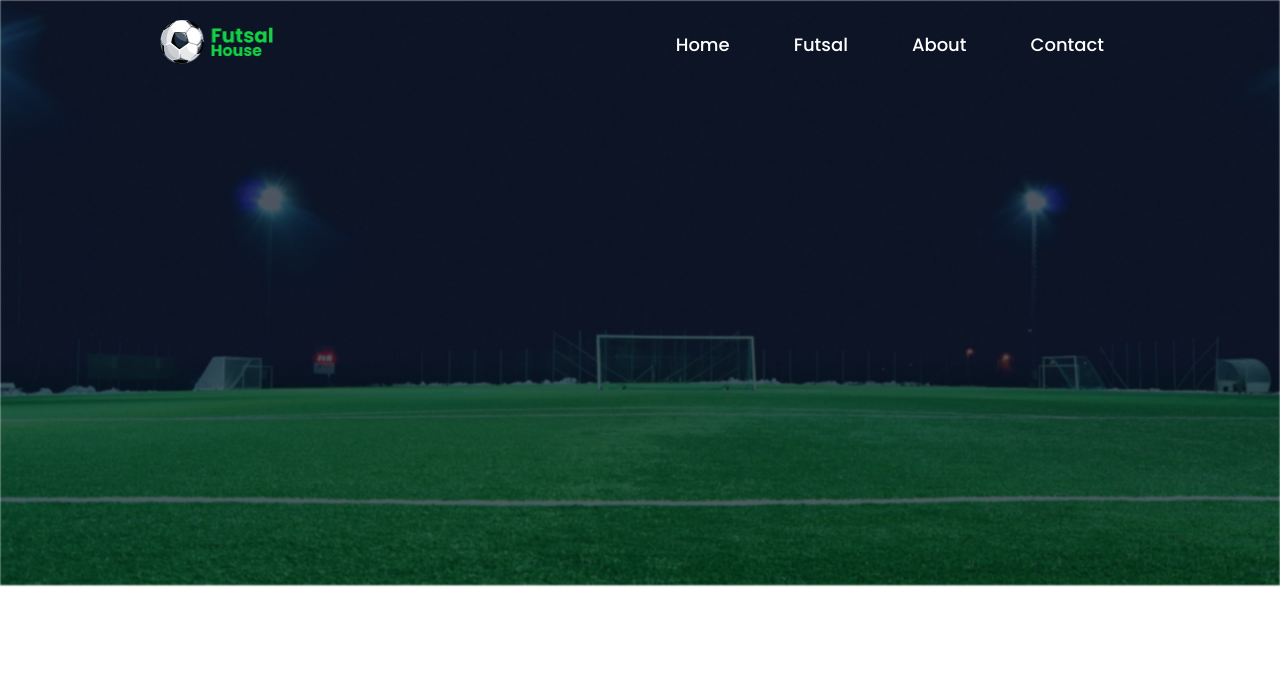
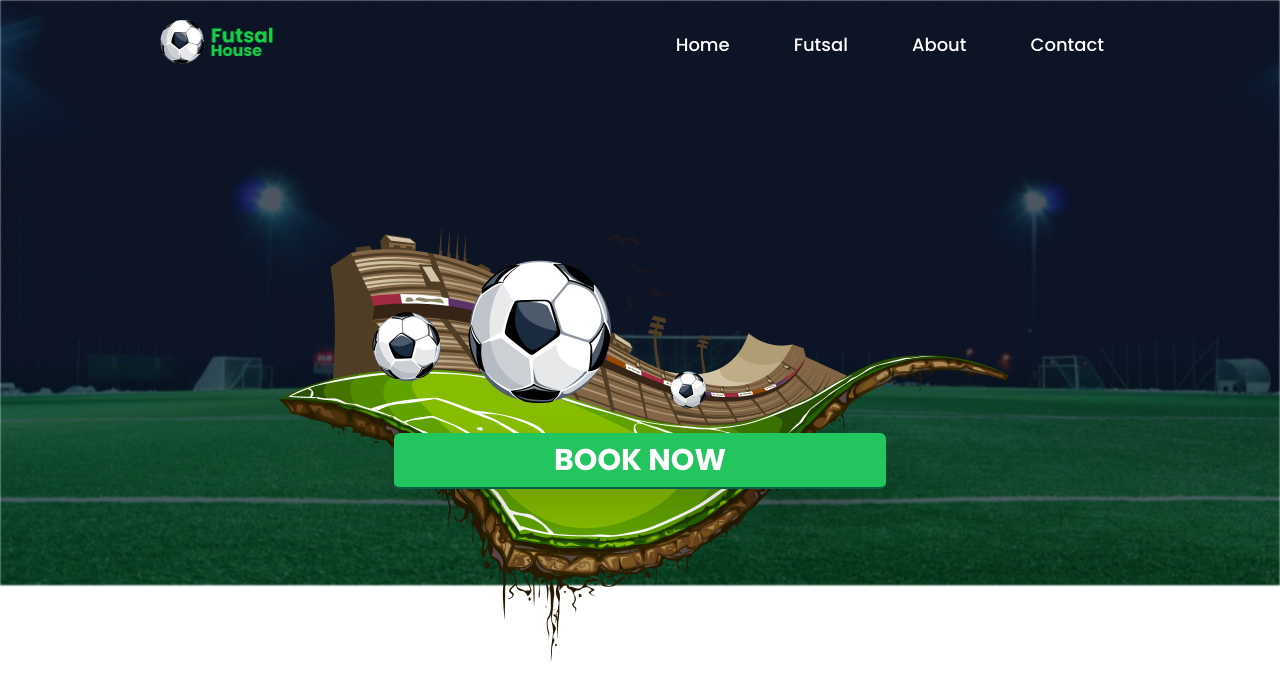
Before and after one commit to BetisRai/futsal-house, a Next.js app: page / in a window 1280 px wide. Shown: the top 688 px of the page. Built offline with nearby package versions, Linux system fonts and the light colour scheme.

Commit message:
added hero

```diff
--- /dev/null
+++ b/components/Navbar/index.tsx
@@ -0,0 +1,31 @@
+import Image from 'next/image';
+
+export default function Navbar() {
+  return (
+    <nav className="w-full flex justify-between items-center px-40 py-5">
+      <div>
+        <Image
+          src="/images/logo.png"
+          alt="Futsal House Logo"
+          width="114px"
+          height="44px"
+          layout="intrinsic"
+        />
+      </div>
+      <ul className="flex justify-between gap-8">
+        <li className="px-4 text-lg font-medium text-white border-b-2 border-b-transparent hover:border-b-white transition-all">
+          <a href="#"> Home </a>
+        </li>
+        <li className="px-4 text-lg font-medium text-white border-b-2 border-b-transparent hover:border-b-white transition-all">
+          <a href="#"> Futsal </a>
+        </li>
+        <li className="px-4 text-lg font-medium text-white border-b-2 border-b-transparent hover:border-b-white transition-all">
+          <a href="#"> About </a>
+        </li>
+        <li className="px-4 text-lg font-medium text-white border-b-2 border-b-transparent hover:border-b-white transition-all">
+          <a href="#"> Contact </a>
+        </li>
+      </ul>
+    </nav>
+  );
+}
--- a/pages/index.tsx
+++ b/pages/index.tsx
@@ -1,6 +1,7 @@
 import type { NextPage } from "next";
 import Head from "next/head";
 import Image from "next/image";
+import Navbar from "../components/Navbar";
 
 const Home: NextPage = () => {
   return (
@@ -16,37 +17,18 @@ const Home: NextPage = () => {
 
       <main className="">
         <div className="relative">
+          <Navbar/>
           <div className="w-full h-full absolute top-0 -z-10">
-            <Image src="/images/cover.png" width="1440px" height="660px" layout="responsive"/>
+            <Image alt="Futsal House - Cover photo" src="/images/cover.png" width="1440px" height="660px" layout="responsive"/>
           </div>
+	  <div className="relative flex justify-center items-center">
+	    <Image alt="Futsal House - Stadium Grahpic" src="/images/hero_graphic.png" width={"770"} height={"580"} quality={100}/>
+	    <button className="absolute h-14 px-40 mt-40 bg-green-500 rounded-md shadow-2xl border-b-2 border-b-emerald-800 hover:bg-green-600 hover:scale-105 transition-all">
+	      <p className="font-bold text-3xl text-white"> BOOK NOW </p>
+            </button>
+          </div>
+        </div>
 
-          <nav className="w-full flex justify-between items-center px-40 py-5">
-            <div>
-              <Image
-                src="/images/logo.png"
-                alt="Futsal House Logo"
-                width="114px"
-                height="44px"
-                layout="intrinsic"
-              />
-            </div>
-            <ul className="flex justify-between gap-8">
-              <li className="px-4 text-lg font-medium text-white border-b-2 border-b-transparent hover:border-b-white transition-all">
-                <a href="#"> Home </a>
-              </li>
-              <li className="px-4 text-lg font-medium text-white border-b-2 border-b-transparent hover:border-b-white transition-all">
-                <a href="#"> Futsal </a>
-              </li>
-              <li className="px-4 text-lg font-medium text-white border-b-2 border-b-transparent hover:border-b-white transition-all">
-                <a href="#"> About </a>
-              </li>
-              <li className="px-4 text-lg font-medium text-white border-b-2 border-b-transparent hover:border-b-white transition-all">
-                <a href="#"> Contact </a>
-              </li>
-            </ul>
-          </nav>
-
-        </div>
       </main>
 
       <footer className=""></footer>
```
Also changed, not shown: public/images/hero_graphic.png (added).
